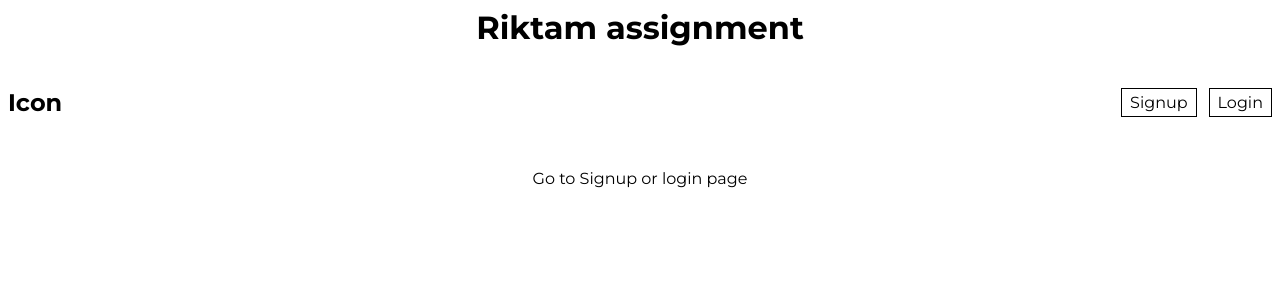
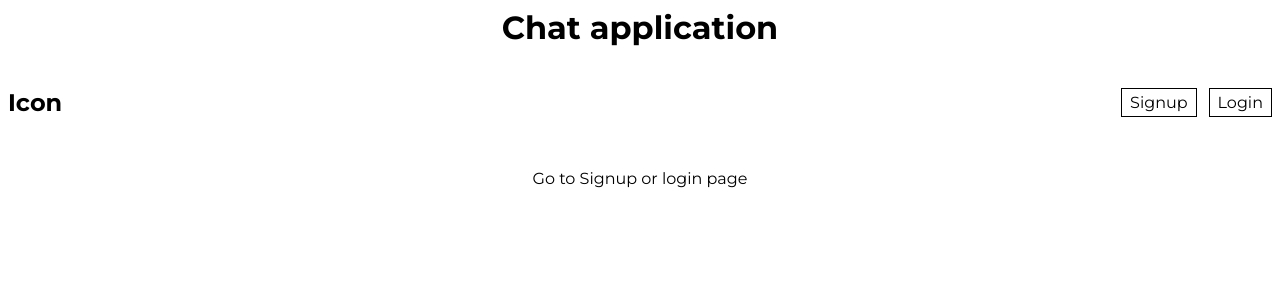
Before and after one commit to HimanshuSarma/riktam-assignment, a React (Vite) app: page / in a window 1280 px wide. Shown: the top 300 px of the page. Built offline with nearby package versions, Linux system fonts and the light colour scheme; no server answers.

Commit message:
final-commit

```diff
--- a/src/App.tsx
+++ b/src/App.tsx
@@ -34,7 +34,7 @@ export default function App() {
         position={'top-right'}
         autoClose={5000}
       />
-      <h1>Riktam assignment</h1>
+      <h1>Chat application</h1>
       <Navbar />
       {isUserDataSet ? <Routes>
         <Route path='/' element={<Home />} />
```
Also changed, not shown: 2 other files (tests, documents, lock files or other folders).
